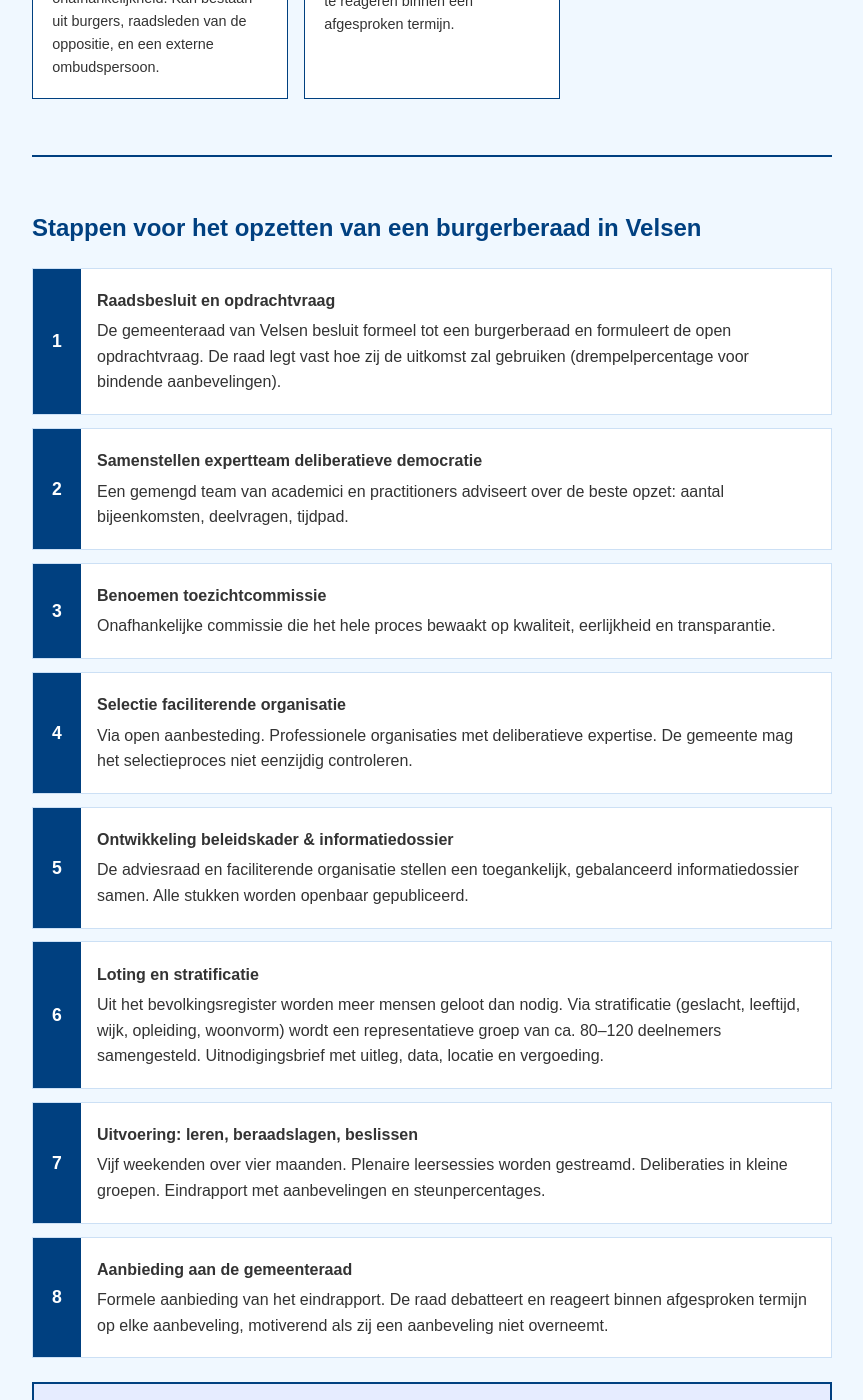
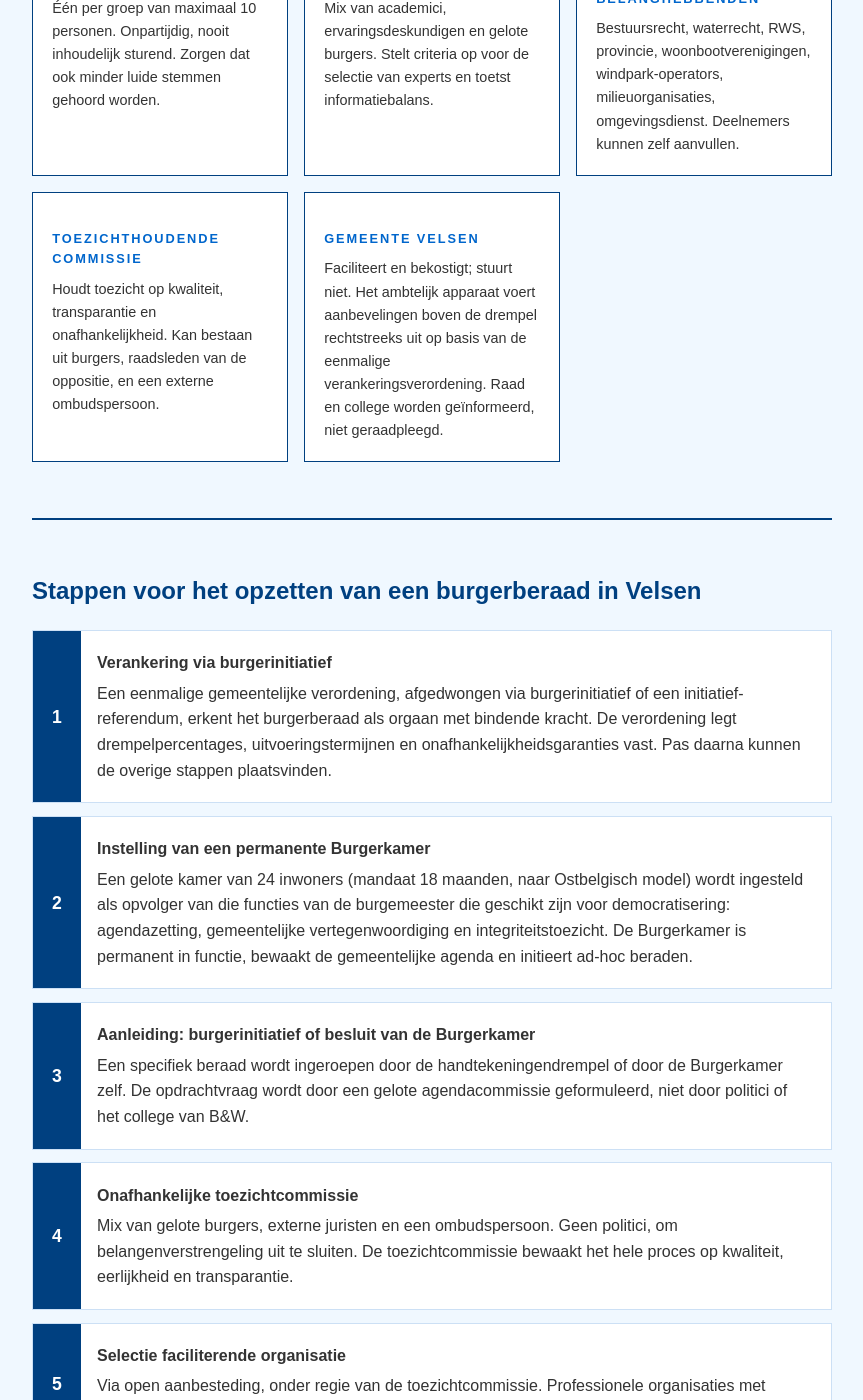
Before and after one commit to Klikblitser/VBBSKW, a Jekyll site: the page built from velsen.html, in a window 1280 px wide and 1400 px high, scrolled down 7901 px. Shown: the whole window, without its empty margins (208-1071 px from the left). Built offline with Jekyll 4.4.1, drawn with Linux system fonts in a browser that asks for light colours; some of the changed text lies outside the part shown.

Commit message:
aanpassing

```diff
--- a/velsen.html
+++ b/velsen.html
@@ -303,7 +303,7 @@
 
   <p>De raadsfracties zijn doof voor de stem van de burger tenzij deze toevallig overeenkomst met het belang van de partij. Het gevolg is méér polarisatie: tussen bewoners onderling, tussen bestuurders en burgers, en tussen georganiseerde belangen en gewone mensen. Terwijl draagvlak voor beleid en vertrouwen in bestuur juist essentieel zijn. Zeker bij grote opgaven als het milieu, ruimtelijke ordening en woonrecht.</p>
 
-  <p>Het VBBSKW pleit daarom voor een <strong>burgerberaad met mandaat in de gemeente Velsen</strong>: een gestructureerd, deliberatief proces waarin een representatieve groep gelote inwoners weloverwogen aanbevelingen doet over thema's die de gemeente verdelen of vastlopen. In eerste instantie zal dit de gemeenteraad versterken.</p>
+  <p>Het VBBSKW pleit daarom voor een <strong>burgerberaad met mandaat in de gemeente Velsen</strong>: een gestructureerd, deliberatief proces waarin een representatieve groep gelote inwoners bindende besluiten neemt over thema's die de gemeente verdelen of vastlopen. In eerste instantie naast de bestaande politieke instituties, met als uitdrukkelijk perspectief de geleidelijke vervanging van politici door gelote burgers &mdash; te beginnen bij de overheveling van de democratiseerbare burgemeestersmandaten naar een permanente Burgerkamer.</p>
 
   <div class="highlight">
     <strong>Deze gids</strong> is een kennismaking, geen handleiding voor organisatoren &mdash; daarvoor verwijzen wij naar de bronvermelding onderop deze gids.
@@ -364,8 +364,7 @@
   <p>
     Sinds 2018 werkt de gemeente Velsen met een raadsakkoord. Na de verkiezingen van 2022 is deze constructie voortgezet.
     Reeds staat deze vorm van samenwerking tussen partijen onder druk door de opkomst van nieuwe partijen en de afname van het aantal zetels van de grootste partij.
-    Loting kan hier een oplossing bieden, door een deel van de raadsleden of wethouders willekeurig te selecteren uit een brede groep kandidaten, waardoor meer diversiteit en representativiteit ontstaat.
-    Bovendien worden de zorgen over de invloed van lobbyisten en de druk van politieke partijen verminderd, omdat de gelote leden onafhankelijker kunnen opereren.
+    Door burgers te loten voor een gemandateerd burgerberaad worden de zorgen over de invloed van lobbyisten en de druk van politieke partijen verminderd, omdat de gelote leden onafhankelijker kunnen opereren.
   </p>
 
   <h2>Impasses doorbreken</h2>
@@ -406,7 +405,7 @@
   <p>Enquêtes en online peilingen bieden slechts een ongeïnformeerde momentopname. Inspraakavonden geven de schijn van invloed maar leiden zelden tot meetbare beleidswijziging. Bezwaarprocedures zijn onmisbaar als rechtsmiddel maar produceren geen gedeeld perspectief. Een goed uitgevoerd burgerberaad heeft het tegengestelde effect: burgers krijgen reële invloed, zijn daardoor gemotiveerd om tot een oplossing te komen, en blijven ook na afloop politiek betrokken.</p>
 
   <div class="highlight">
-    <strong>Let op:</strong> Het opgebouwde vertrouwen loopt schade op als de gemeente vervolgens te weinig met de uitkomst doet. Juist daarom is een voorafgaand, expliciet commitment van de gemeenteraad onmisbaar.
+    <strong>Let op:</strong> Het opgebouwde vertrouwen loopt schade op als de uitkomst niet wordt uitgevoerd. Juist daarom is voorafgaande verankering bij gemeentelijke verordening &mdash; desnoods afgedwongen via burgerinitiatief &mdash; onmisbaar. Politieke welwillendheid alleen volstaat niet; bindende rechtskracht is wat een burgerberaad onderscheidt van een vrijblijvend advies.
   </div>
 </section>
 
@@ -419,12 +418,16 @@
 
   <ol class="stappen">
     <li>
-      <strong>De gemeenteraad neemt het initiatief</strong>
-      De gemeenteraad van Velsen besluit tot het instellen van een burgerberaad over een specifiek thema &mdash; bijvoorbeeld: woonrecht en ligplaatsenbeleid, of: geluidsoverlast en leefomgevingskwaliteit in IJmuiden. Het college legt de opdrachtvraag vast.
+      <strong>Het initiatief ligt bij de burger</strong>
+      Een burgerberaad wordt opgeroepen via burgerinitiatief (handtekeningendrempel naar Gdansk-model: 1% &mdash; verplicht behandelen; 5% &mdash; verplicht organiseren) of door de permanente, gelote Burgerkamer. Politici en partijen hebben hierin geen initiatiefrecht; het college en de raad worden geïnformeerd, niet geraadpleegd.
     </li>
     <li>
-      <strong>De uitkomst wordt vooraf gegarandeerd</strong>
-      De raad maakt expliciet hoe zij de aanbevelingen zal gebruiken. Bijvoorbeeld: aanbevelingen die door minimaal 70% van de deelnemers worden gedragen, worden als bindend beschouwd en binnen drie maanden op de raadsagenda gezet.
+      <strong>De opdrachtvraag wordt onafhankelijk geformuleerd</strong>
+      Een gelote agendacommissie, ondersteund door deliberatieve experts, formuleert de open opdrachtvraag op basis van de petitie of het besluit van de Burgerkamer &mdash; bijvoorbeeld over woonrecht en ligplaatsenbeleid, of geluidsoverlast en leefomgevingskwaliteit in IJmuiden. De gemeente heeft adviesrecht, geen beslissingsrecht.
+    </li>
+    <li>
+      <strong>De uitkomst is bindend van rechtswege</strong>
+      Een eenmalige verankeringsverordening (zelf afgedwongen via burgerinitiatief) bepaalt dat aanbevelingen boven 70% directe rechtskracht hebben. Het ambtelijk apparaat voert ze uit binnen een vastgestelde termijn. Er is geen politieke goedkeuringsstap.
     </li>
     <li>
       <strong>Deelnemers worden geloot en gestratificeerd</strong>
@@ -432,7 +435,7 @@
     </li>
     <li>
       <strong>Een onafhankelijke organisatie faciliteert</strong>
-      Niet de gemeente, niet het VBBSKW, maar een professionele, onpartijdige organisatie (zoals Democracy R&amp;D of G1000 Nederland) begeleidt het hele proces.
+      Niet de gemeente, niet het VBBSKW, maar een professionele, onpartijdige organisatie (zoals Democracy R&amp;D of G1000 Nederland) begeleidt het hele proces. De gemeente bekostigt, maar stuurt niet.
     </li>
     <li>
       <strong>Experts en belanghebbenden informeren</strong>
@@ -443,8 +446,8 @@
       Zie het schema hierboven. Het proces beslaat bij voorkeur vijf weekenden verspreid over vier maanden. Bijeenkomsten worden gestreamd voor publieke transparantie.
     </li>
     <li>
-      <strong>Het eindrapport gaat naar de gemeenteraad</strong>
-      De aanbevelingen worden formeel aangeboden aan de raad, die verplicht is ze te behandelen en binnen een termijn te reageren op elke aanbeveling &mdash; aanvaard, gewijzigd of gemotiveerd verworpen.
+      <strong>Het besluit treedt in werking</strong>
+      Aanbevelingen boven de drempel worden gepubliceerd als gemeentelijk besluit en uitgevoerd door het ambtelijk apparaat. Aanbevelingen onder de drempel keren terug naar de Burgerkamer voor heroverweging. Een permanent toezichts-burgerpanel (incl. externe jurist, naar IJslands integriteitsmodel) bewaakt de uitvoering.
     </li>
   </ol>
 </section>
@@ -512,7 +515,7 @@
     </div>
     <div class="element-card">
       <h4>Gemeente Velsen</h4>
-      <p>Initieert en committeert zich vooraf aan doorwerking. De raad is verplicht op elke aanbeveling te reageren binnen een afgesproken termijn.</p>
+      <p>Faciliteert en bekostigt; stuurt niet. Het ambtelijk apparaat voert aanbevelingen boven de drempel rechtstreeks uit op basis van de eenmalige verankeringsverordening. Raad en college worden geïnformeerd, niet geraadpleegd.</p>
     </div>
   </div>
 </section>
@@ -524,36 +527,36 @@
 
   <ol class="stappen">
     <li>
-      <strong>Raadsbesluit en opdrachtvraag</strong>
-      De gemeenteraad van Velsen besluit formeel tot een burgerberaad en formuleert de open opdrachtvraag. De raad legt vast hoe zij de uitkomst zal gebruiken (drempelpercentage voor bindende aanbevelingen).
+      <strong>Verankering via burgerinitiatief</strong>
+      Een eenmalige gemeentelijke verordening, afgedwongen via burgerinitiatief of een initiatief-referendum, erkent het burgerberaad als orgaan met bindende kracht. De verordening legt drempelpercentages, uitvoeringstermijnen en onafhankelijkheidsgaranties vast. Pas daarna kunnen de overige stappen plaatsvinden.
     </li>
     <li>
-      <strong>Samenstellen expertteam deliberatieve democratie</strong>
-      Een gemengd team van academici en practitioners adviseert over de beste opzet: aantal bijeenkomsten, deelvragen, tijdpad.
+      <strong>Instelling van een permanente Burgerkamer</strong>
+      Een gelote kamer van 24 inwoners (mandaat 18 maanden, naar Ostbelgisch model) wordt ingesteld als opvolger van die functies van de burgemeester die geschikt zijn voor democratisering: agendazetting, gemeentelijke vertegenwoordiging en integriteitstoezicht. De Burgerkamer is permanent in functie, bewaakt de gemeentelijke agenda en initieert ad-hoc beraden.
     </li>
     <li>
-      <strong>Benoemen toezichtcommissie</strong>
-      Onafhankelijke commissie die het hele proces bewaakt op kwaliteit, eerlijkheid en transparantie.
+      <strong>Aanleiding: burgerinitiatief of besluit van de Burgerkamer</strong>
+      Een specifiek beraad wordt ingeroepen door de handtekeningendrempel of door de Burgerkamer zelf. De opdrachtvraag wordt door een gelote agendacommissie geformuleerd, niet door politici of het college van B&amp;W.
+    </li>
+    <li>
+      <strong>Onafhankelijke toezichtcommissie</strong>
+      Mix van gelote burgers, externe juristen en een ombudspersoon. Geen politici, om belangenverstrengeling uit te sluiten. De toezichtcommissie bewaakt het hele proces op kwaliteit, eerlijkheid en transparantie.
     </li>
     <li>
       <strong>Selectie faciliterende organisatie</strong>
-      Via open aanbesteding. Professionele organisaties met deliberatieve expertise. De gemeente mag het selectieproces niet eenzijdig controleren.
+      Via open aanbesteding, onder regie van de toezichtcommissie. Professionele organisaties met deliberatieve expertise. De gemeente bekostigt, maar controleert het selectieproces niet.
     </li>
     <li>
       <strong>Ontwikkeling beleidskader &amp; informatiedossier</strong>
       De adviesraad en faciliterende organisatie stellen een toegankelijk, gebalanceerd informatiedossier samen. Alle stukken worden openbaar gepubliceerd.
     </li>
     <li>
-      <strong>Loting en stratificatie</strong>
-      Uit het bevolkingsregister worden meer mensen geloot dan nodig. Via stratificatie (geslacht, leeftijd, wijk, opleiding, woonvorm) wordt een representatieve groep van ca. 80–120 deelnemers samengesteld. Uitnodigingsbrief met uitleg, data, locatie en vergoeding.
+      <strong>Loting, stratificatie en uitvoering</strong>
+      Uit het bevolkingsregister worden meer mensen geloot dan nodig. Via stratificatie (geslacht, leeftijd, wijk, opleiding, woonvorm) wordt een representatieve groep van ca. 80–120 deelnemers samengesteld. Vijf weekenden over vier maanden: leren, beraadslagen, beslissen. Plenaire leersessies worden gestreamd. Eindrapport met aanbevelingen en steunpercentages.
     </li>
     <li>
-      <strong>Uitvoering: leren, beraadslagen, beslissen</strong>
-      Vijf weekenden over vier maanden. Plenaire leersessies worden gestreamd. Deliberaties in kleine groepen. Eindrapport met aanbevelingen en steunpercentages.
-    </li>
-    <li>
-      <strong>Aanbieding aan de gemeenteraad</strong>
-      Formele aanbieding van het eindrapport. De raad debatteert en reageert binnen afgesproken termijn op elke aanbeveling, motiverend als zij een aanbeveling niet overneemt.
+      <strong>Inwerkingtreding en uitvoering</strong>
+      Aanbevelingen boven de drempel zijn rechtstreeks uitvoeringsplichtig voor het ambtelijk apparaat — geen tussenkomst van raad of college. Aanbevelingen onder de drempel keren terug naar de Burgerkamer voor heroverweging. De toezichtcommissie publiceert binnen twaalf maanden een uitvoeringsrapport.
     </li>
   </ol>
 
```
